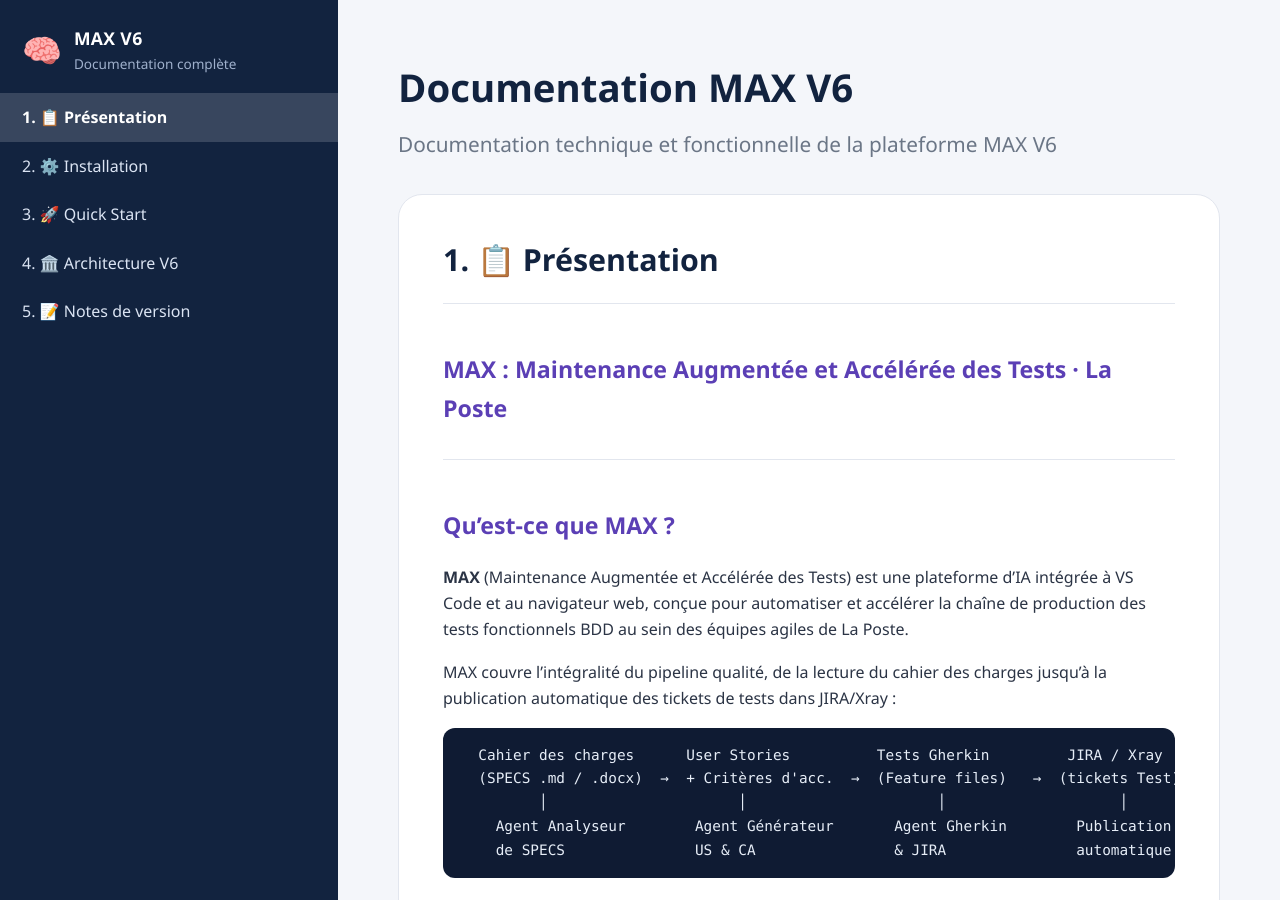
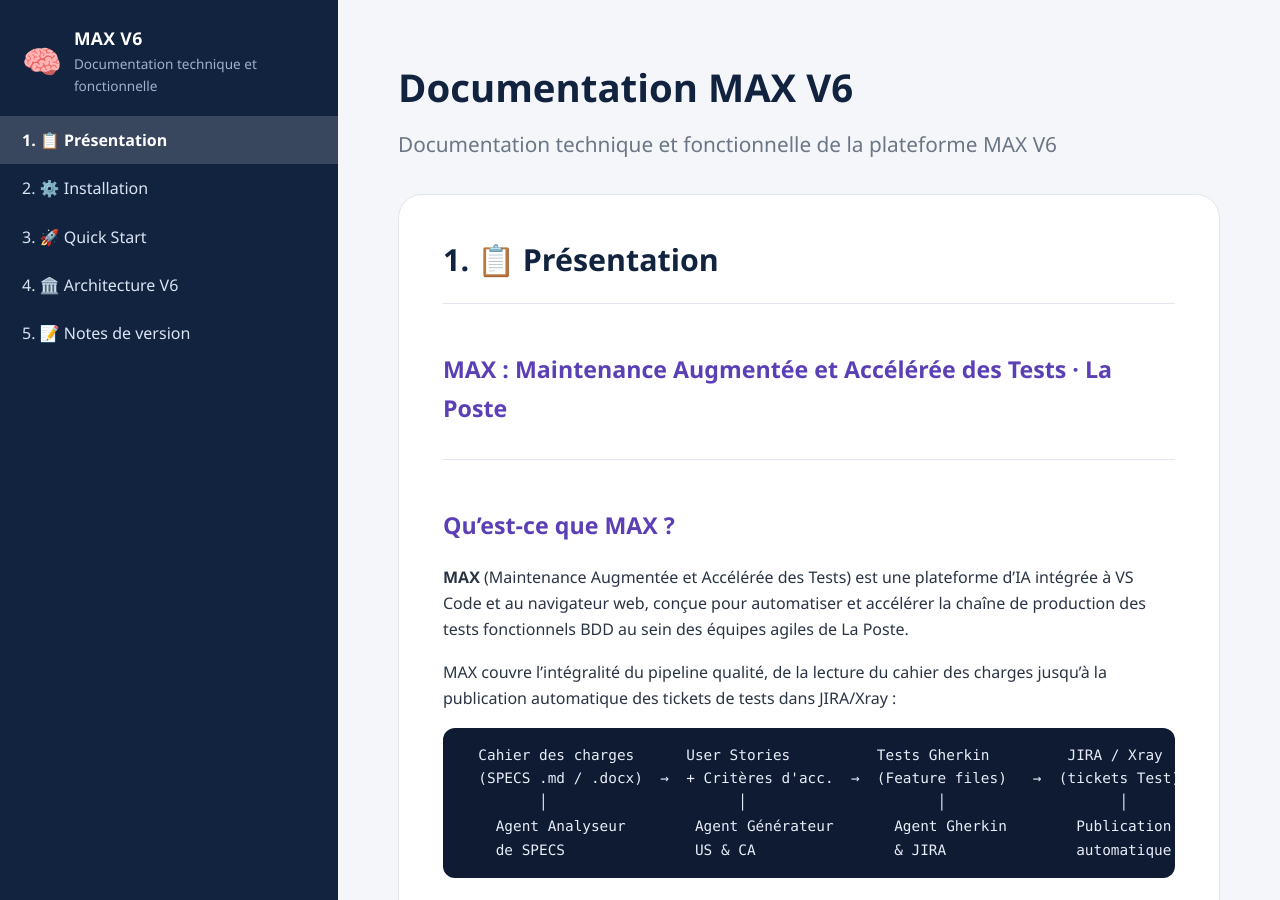
Before and after one commit to JCPLaPoste/documentation-max, a Jekyll site: the page built from complete.md, in a window 1280 px wide and 900 px high. Built offline with Jekyll 4.4.1, drawn with Linux system fonts in a browser that asks for light colours.

Commit message:
docs: sous-titre du menu Documentation technique et fonctionnelle

```diff
--- a/_layouts/single-page.html
+++ b/_layouts/single-page.html
@@ -17,7 +17,7 @@
       <span class="brand-icon">{{ site.brand_icon | default: '🧠' }}</span>
       <span class="brand-text">
         <strong>MAX V6</strong>
-        <small>Documentation complète</small>
+        <small>Documentation technique et fonctionnelle</small>
       </span>
     </a>
     <nav>
```
